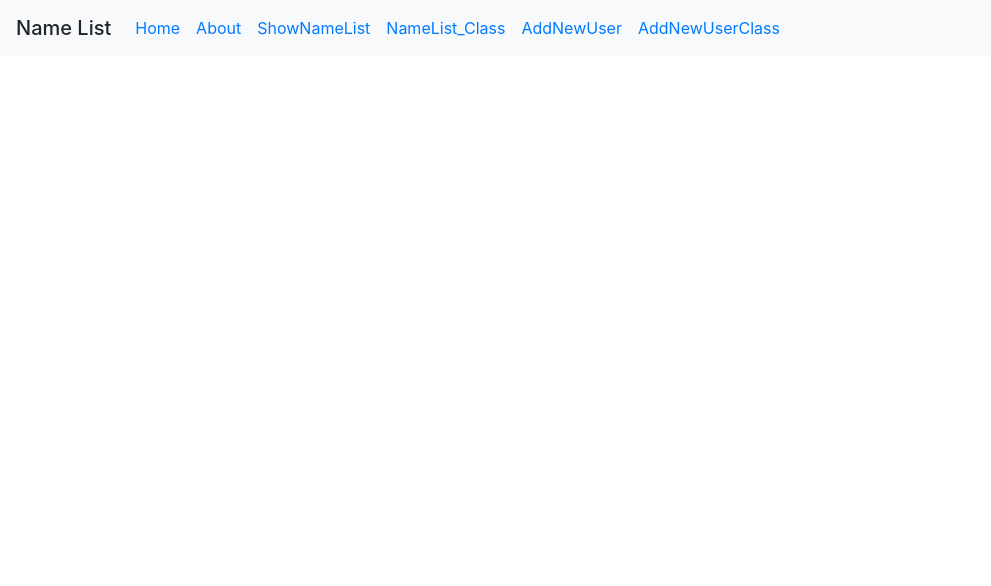
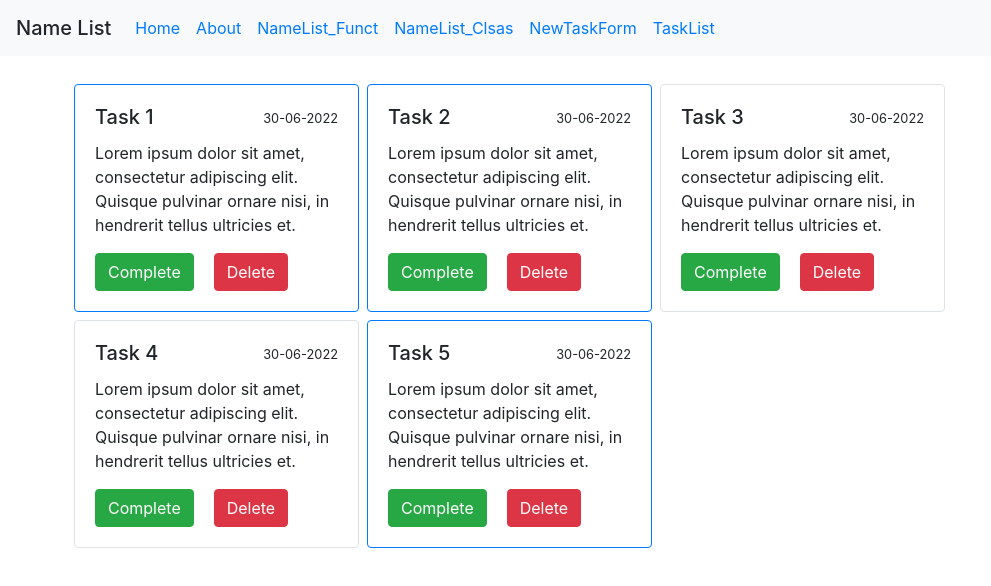
Before and after one commit to kreshan882/ReactJS_202206, a React (Create React App) app: page /TaskList in a window 1280 px wide. Shown: the top 586 px of the page, without its empty margins (0-991 px from the left). Built offline with nearby package versions, Linux system fonts and the light colour scheme.

Commit message:
commit fst

```diff
--- a/src/App.js
+++ b/src/App.js
@@ -7,7 +7,8 @@ import Home from './comp/pages/Home/Home';
 import About from './comp/pages/About/About';
 import NameListCls from './comp/pages/nameListCls/NameListCls';
 import AddNewUser from './comp/pages/UserManagement/AddNewUser';
-import AddNewUserClass from './comp/pages/UserManagement/AddNewUserClass';
+import TasksList from './comp/pages/TasksList/TasksList';
+
 
 
 
@@ -24,13 +25,16 @@ function App() {
     <React.Fragment>
     <BrowserRouter>
     <HeaderBar />
+    {/* <Switch></Switch> */}
     <Routes>
-      <Route path="/" element={<HitachiModuleK />} />
+      <Route path="/NameList_Func" element={<HitachiModuleK />} />
       <Route path="/NameListCls" element={<NameListCls/>} />
       <Route path="home" element={<Home />} />
       <Route path="about" element={<About />} />
-      <Route path="addNewUser" element={<AddNewUser />} />
-      <Route path="addNewUserClass" element={<AddNewUserClass />} />
+
+      <Route path="NewTask" element={<AddNewUser />} />
+      <Route path="TaskList" element={<TasksList />} />
+      {/* <Route path="/listtask" element={<TasksList />} /> */}
     </Routes>
     </BrowserRouter>
   </React.Fragment>
--- /dev/null
+++ b/src/comp/pages/TasksList/TaskItem.jsx
@@ -0,0 +1,29 @@
+import React from 'react';
+
+function TaskItem(props) {
+  const borderColor = props.taskInfo.status === 'New' ? 'border-primary' : '';
+  return (
+    <div className={'card m-1 col-3 p-0 border ' + borderColor}>
+      <div className="card-body">
+        <div className="row">
+          <div className="col">
+            <h5 className="card-title">{props.taskInfo.title}</h5>
+          </div>
+          <div className="col text-right">
+            <small>{props.taskInfo.dueDate}</small>
+          </div>
+        </div>
+
+        <p className="card-text">{props.taskInfo.description}</p>
+        <a href="/" className="btn btn-success card-link">
+          Complete
+        </a>
+        <a href="/" className="btn btn-danger card-link">
+          Delete
+        </a>
+      </div>
+    </div>
+  );
+}
+
+export default TaskItem;
--- /dev/null
+++ b/src/comp/pages/TasksList/TasksList.jsx
@@ -0,0 +1,68 @@
+import React, { useState } from 'react';
+import moment from 'moment';
+
+import TaskItem from './TaskItem';
+
+function TodoList() {
+  const [tasks, setTasks] = useState([
+    {
+      id: '1',
+      title: 'Task 1',
+      description:
+        'Lorem ipsum dolor sit amet, consectetur adipiscing elit. Quisque pulvinar ornare nisi, in hendrerit tellus ultricies et. ',
+      createdDate: new Date(),
+      dueDate: moment().add(3, 'days').format('DD-MM-yyyy'),
+      status: 'New',
+    },
+    {
+      id: '2',
+      title: 'Task 2',
+      description:
+        'Lorem ipsum dolor sit amet, consectetur adipiscing elit. Quisque pulvinar ornare nisi, in hendrerit tellus ultricies et. ',
+      createdDate: new Date(),
+      dueDate: moment().add(3, 'days').format('DD-MM-yyyy'),
+      status: 'New',
+    },
+    {
+      id: '3',
+      title: 'Task 3',
+      description:
+        'Lorem ipsum dolor sit amet, consectetur adipiscing elit. Quisque pulvinar ornare nisi, in hendrerit tellus ultricies et. ',
+      createdDate: new Date(),
+      dueDate: moment().add(3, 'days').format('DD-MM-yyyy'),
+      status: 'Completed',
+    },
+    {
+      id: '4',
+      title: 'Task 4',
+      description:
+        'Lorem ipsum dolor sit amet, consectetur adipiscing elit. Quisque pulvinar ornare nisi, in hendrerit tellus ultricies et. ',
+      createdDate: new Date(),
+      dueDate: moment().add(3, 'days').format('DD-MM-yyyy'),
+      status: 'Completed',
+    },
+    {
+      id: '5',
+      title: 'Task 5',
+      description:
+        'Lorem ipsum dolor sit amet, consectetur adipiscing elit. Quisque pulvinar ornare nisi, in hendrerit tellus ultricies et. ',
+      createdDate: new Date(),
+      dueDate: moment().add(3, 'days').format('DD-MM-yyyy'),
+      status: 'New',
+    },
+  ]);
+
+  const displayTasks = () => {
+    return tasks.map((task) => {
+      return <TaskItem key={task.id} taskInfo={task} />;
+    });
+  };
+
+  return (
+    <div className="container mt-4">
+      <div className="row">{displayTasks()}</div>
+    </div>
+  );
+}
+
+export default TodoList;
--- a/src/comp/pages/UserManagement/AddNewUser.jsx
+++ b/src/comp/pages/UserManagement/AddNewUser.jsx
@@ -6,6 +6,7 @@ import axios from 'axios';
 function AddNewUser() {
 
   const [message,setMessage] = useState('');
+
   const initialValues= {
     title:'mr',
     description:'',
@@ -18,7 +19,7 @@ function AddNewUser() {
 
     const apiUrl="https//addUser/restApi";
     const task ={id: '4',title: values.title ,description:values.description };
-    axios.put(apiUrl,task)
+    axios.post(apiUrl,task)
     .then((response) => {
         if(response.status==200){
 
@@ -57,24 +58,34 @@ function AddNewUser() {
         <div className="container col-sm-8 mt-4">
           <h4 className="mb-4">Add/Edit Task</h4>
           <form onSubmit={formik.handleSubmit}>
+
         <div className="form-group">
           <label for="title">Title</label>
           <input type="text" className="form-control"  id="title"  aria-describedby="emailHelp"
-          onChange={formik.handleChange} value={formik.values.title} onBlur={formik.handleBlur}/>
+            onChange={formik.handleChange}
+            value={formik.values.title}
+            onBlur={formik.handleBlur}/>
           {formik.touched.title && formik.errors.title? <div className="text-danger">{formik.errors.title}</div>: null}
         </div>
+
         <div className="form-group">
           <label for="description">Description</label>
           <textarea rows="4" type="text" className="form-control" id="description" aria-describedby="emailHelp"
-          onChange={formik.handleChange} value={formik.values.description} onBlur={formik.handleBlur} />
+            onChange={formik.handleChange}
+            value={formik.values.description}
+            onBlur={formik.handleBlur} />
           {formik.touched.description && formik.errors.description? <div className="text-danger">{formik.errors.description}</div>: null}
         </div>
+
         <div className="form-group">
           <label for="dueDate">Due Date</label>
           <input type="text" className="form-control" id="dueDate"  aria-describedby="emailHelp"
-          onChange={formik.handleChange} value={formik.values.dueDate} onBlur={formik.handleBlur}/>
+            onChange={formik.handleChange}
+            value={formik.values.dueDate}
+            onBlur={formik.handleBlur}/>
           {formik.touched.dueDate && formik.errors.dueDate? <div className="text-danger">{formik.errors.dueDate}</div>: null}
         </div>
+
         <button type="submit" class="btn btn-primary">
           Submit
         </button>
--- a/src/comp/pages/headerBar/HeaderBar.jsx
+++ b/src/comp/pages/headerBar/HeaderBar.jsx
@@ -14,16 +14,16 @@ function HeaderBar(){
                     <Link  className="nav-link" to="/about" >About</Link >
                 </li>
                 <li className="nav-item">
-                    <Link  className="nav-link" to="/" >ShowNameList</Link >
+                    <Link  className="nav-link" to="/NameList_Func" >NameList_Funct</Link >
                 </li>
                 <li className="nav-item">
-                    <Link  className="nav-link" to="/NameListCls" >NameList_Class</Link >
+                    <Link  className="nav-link" to="/NameListCls" >NameList_Clsas</Link >
                 </li>
                 <li className="nav-item">
-                    <Link  className="nav-link" to="/addNewUser" >AddNewUser</Link >
+                    <Link  className="nav-link" to="/NewTask" >NewTaskForm</Link >
                 </li>
                 <li className="nav-item">
-                    <Link  className="nav-link" to="/addNewUserClass" >AddNewUserClass</Link >
+                    <Link  className="nav-link" to="/TaskList" >TaskList</Link >
                 </li>
            </ul>
 
```
Also changed, not shown: 1 other file (tests, documents, lock files or other folders).
